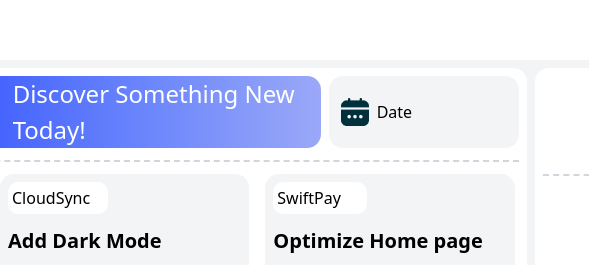
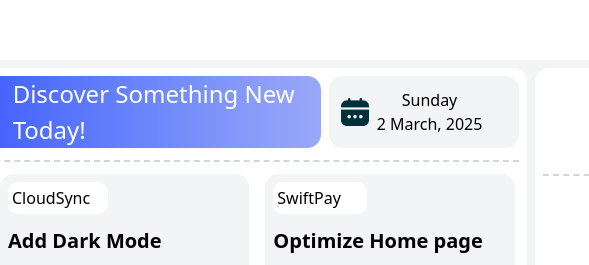
Before and after one commit to Rimon736/Dev_Dashboard, a plain HTML site: page index.html in a window 1280 px wide. Shown: the top 265 px of the page, 380-969 px from the left. Drawn offline with nearby package versions, Linux system fonts and the light colour scheme.

Commit message:
added current date

```diff
--- a/index.html
+++ b/index.html
@@ -51,7 +51,10 @@
             </div>
             <div class="col-span-1 col-start-4 bg-gray-100 flex items-center px-3 py-2 rounded-[14px]">
                 <img src="./assets/calender.png" alt="calender">
-                <div class="px-2" id="date"><p>Date</p></div>
+                <div class="flex flex-col items-center justify-center">
+                    <div class="px-2" id="curr-day"></div>
+                    <div class="px-2" id="curr-date"></div>
+                </div>
             </div>
         </div>
 
--- a/scripts/event.js
+++ b/scripts/event.js
@@ -46,3 +46,21 @@ for (var i = 0; i < buttons.length; i++) {
         });
     });
 }
+
+function getCurrDate(){
+    const Days = ["Sunday", "Monday", "Tuesday", "Wednesday", "Thursday", "Friday", "Saturday"];
+    const Months = ["January", "February", "March", "April", "May", "June", "July", "August", "September", "October", "November", "December"];
+
+    var date= new Date();
+    var day= Days[date.getDay()];
+    var month= Months[date.getMonth()];
+    var year= date.getFullYear();
+
+    var today= `${day}`;
+    var currDate= `${date.getDate()} ${month}, ${year}`;
+
+    return [today, currDate];
+}
+const [today, currDate] = getCurrDate();
+document.getElementById("curr-day").innerText = today;
+document.getElementById("curr-date").innerText = currDate;
```
